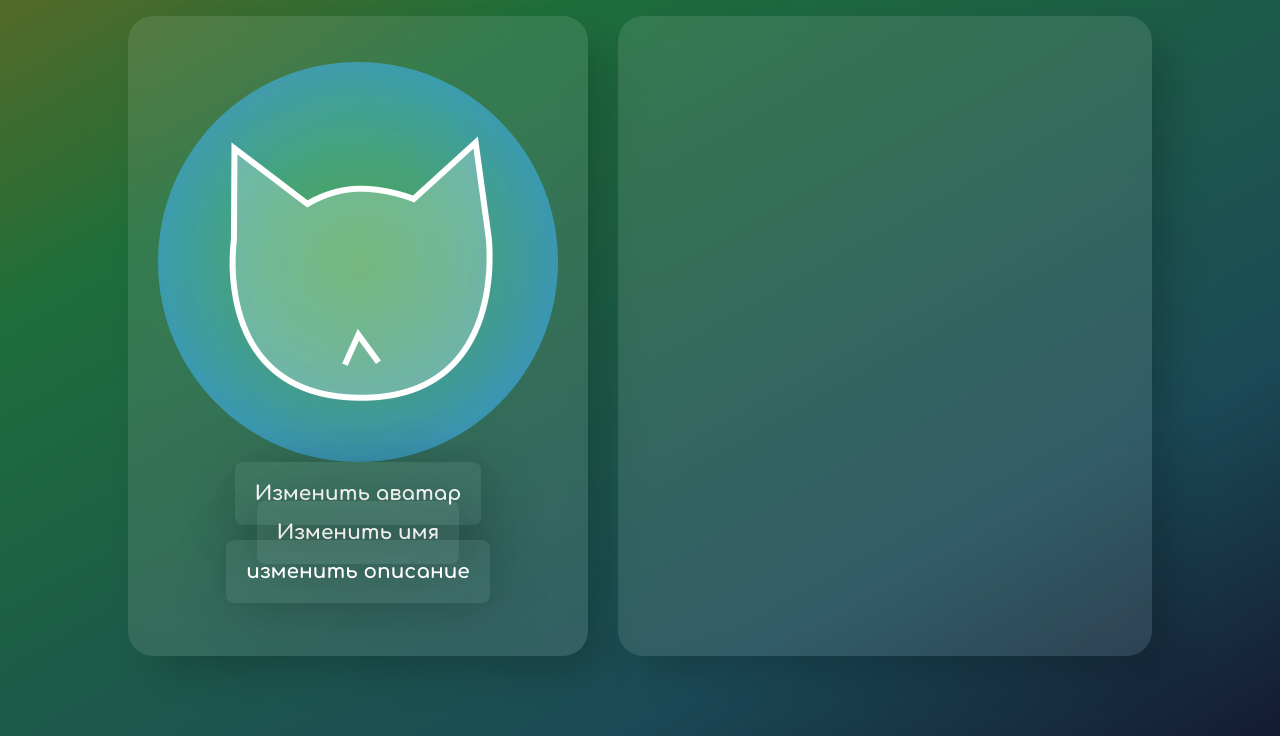
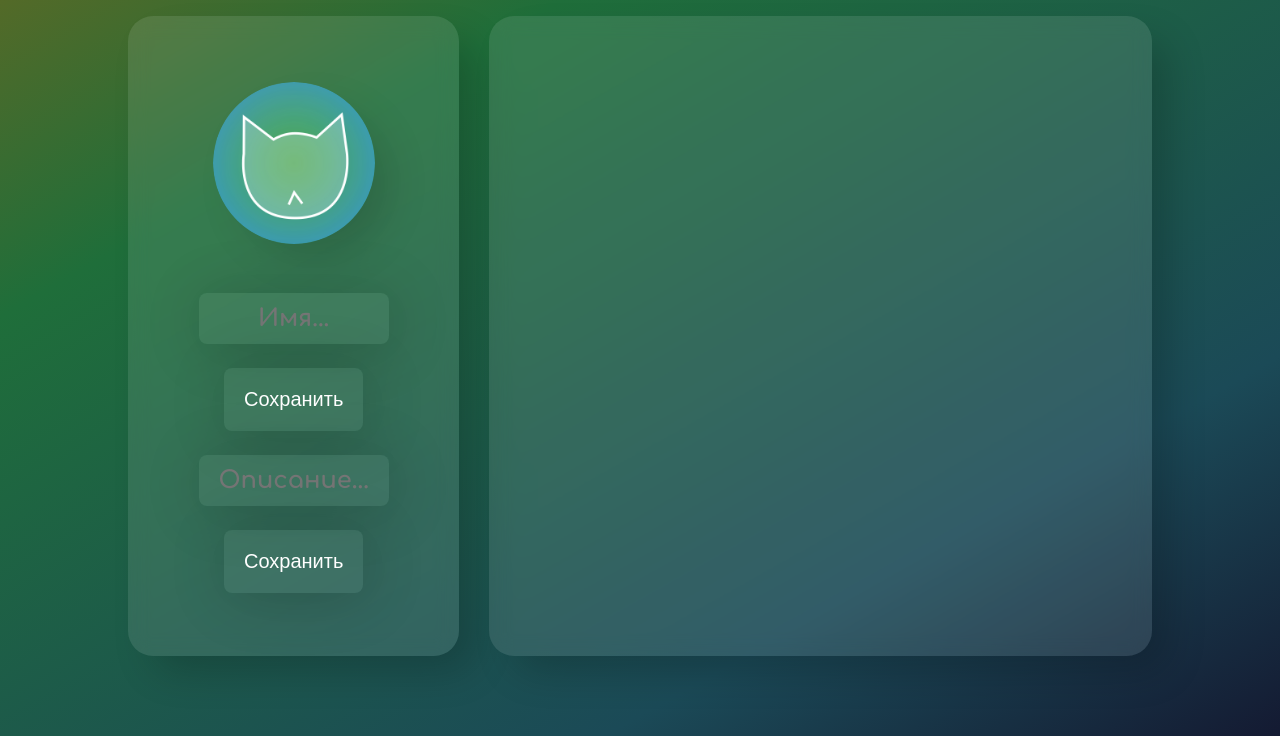
Before and after one commit to arrgn/baghou-site, a Flask app: template client/templates/profile-edit.html in a window 1280 px wide. Shown: the part 64-800 px from the top of the page. Run offline with Flask 3, Linux system fonts and the light colour scheme; the template is opened without the code that fills it, so the values that code supplies are empty; parts of the project's set-up code (start-up, migrations or seed data) failed here and were passed over.

Commit message:
:sparkles: continued doing profile edit

```diff
--- a/client/static/css/style.css
+++ b/client/static/css/style.css
@@ -260,8 +260,8 @@ header .auth-nav-button {
 #profile-about img {
     border-radius: 50%;
 
-    height: 400px;
-    width: 400px;
+    height: 70%;
+    width: 70%;
 }
 
 #profile-about #name {
@@ -423,7 +423,12 @@ header .auth-nav-button {
     background-color: rgba(255, 255, 255, .1);
 }
 
-.profile-edit-container a {
+#profile-about-edit #avatar button {
+    background-color: rgba(255, 255, 255, 0);
+    box-shadow: 0 0 0 0 rgba(0, 0, 0, 0);
+}
+
+.profile-edit-container button {
     background-color: rgba(255, 255, 255, .05);
 
     text-decoration: none;
@@ -440,12 +445,55 @@ header .auth-nav-button {
     border-radius: 8px;
 }
 
+.profile-edit-container button:hover {
+    box-shadow: 4px 4px 60px 8px rgba(0, 0, 0, 0.25);
+}
+
+.profile-edit-container input {
+    background-color: rgba(255, 255, 255, .05);
+
+    font-family: "Comfortaa", sans-serif;
+    text-align: center;
+    font-weight: 1000;
+    font-size: 24px;
+
+    color: #fff;
+
+    box-sizing: border-box;
+
+    width: 70%;
+    padding: .5em;
+    margin: 8px 0 1em;
+    border: none;
+
+    box-shadow: 4px 4px 60px rgba(0, 0, 0, 0.2);
+
+    border-radius: 8px;
+
+}
+
+.profile-edit-container input:hover {
+    box-shadow: 4px 4px 60px 8px rgba(0, 0, 0, 0.25);
+}
+
 #profile-about-edit {
     grid-row-start: 1;
     grid-column-start: 1;
 
     grid-row-end: 3;
     grid-column-end: 2;
+}
+
+#profile-about-edit img {
+    box-shadow: 20px 20px 40px -6px rgba(0, 0, 0, 0.15);
+    border-radius: 50%;
+
+    width: 70%;
+    height: 70%;
+}
+
+#profile-about-edit img:hover {
+    box-shadow: 20px 20px 40px -6px rgba(0, 0, 0, 0.25);
 }
 
 #profile-data-edit {
--- a/client/templates/profile-edit.html
+++ b/client/templates/profile-edit.html
@@ -4,21 +4,21 @@
     <div class="profile-edit-container">
         <div id="profile-about-edit" class="profile-block">
             <p id="avatar">
-                <img src="/static/img/glacie_default.png">
-            <div class="profile-edit-btn">
-                <a> Изменить аватар</a></div>
+                <button class="avatar">
+                    <img src="/static/img/glacie_default.png">
+                </button>
             </p>
-            <p id="name">
-                {{ user["gtag"] }}
-            <div>
-                <a> Изменить имя </a>
-            </div>
+                <div>
+                    <form>
+                        <input type="text" placeholder="Имя...">
+                        <button type="submit"> Сохранить </button>
+                    </form>
+                </div>
             </p>
-            <p id="description">
-                {{ user["bio"] }}
-            <div>
-                <a> изменить описание </a>
-            </div>
+            <form>
+                <input type="text" placeholder="Описание...">
+                <button type="submit"> Сохранить </button>
+            </form>
             </p>
         </div>
         <div id="profile-data-edit" class="profile-block">
```
